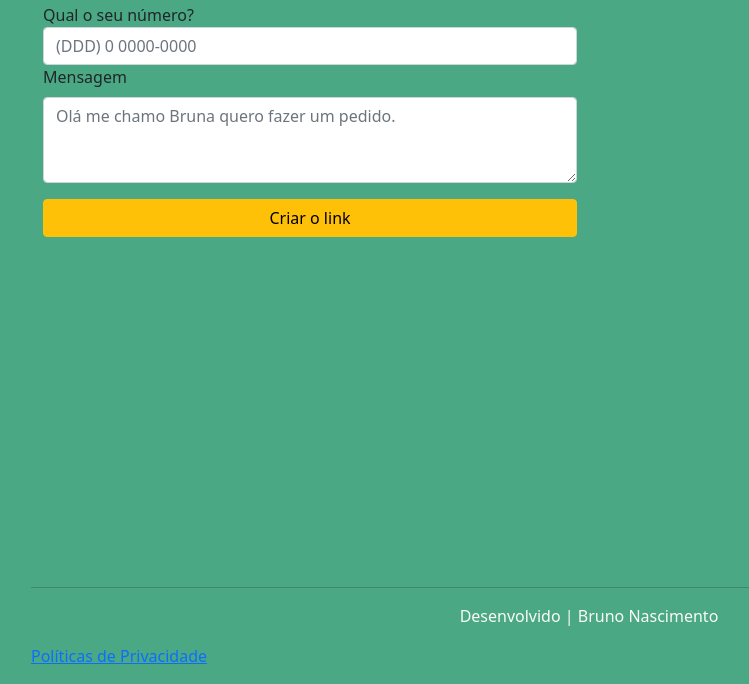
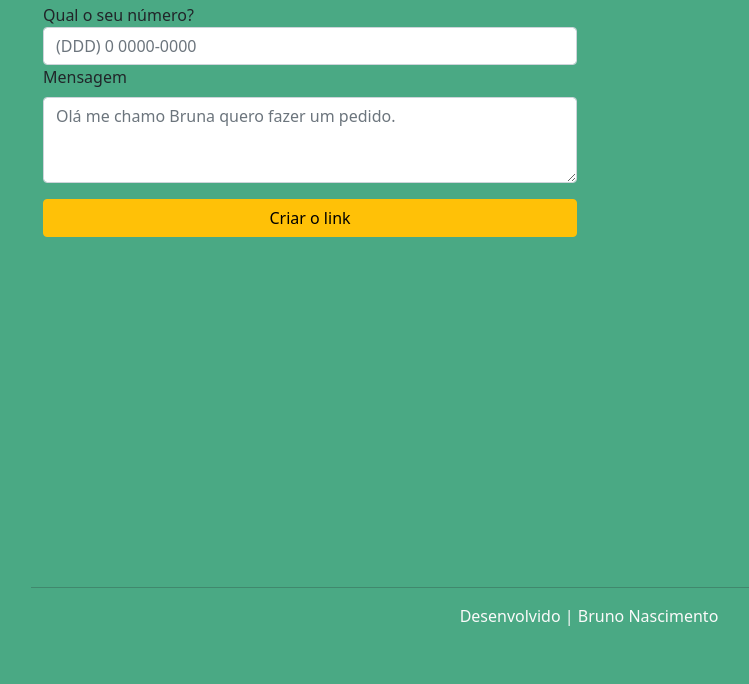
Before and after one commit to BrunoNascimentoBarbosa/GeradoLinkWhatsappGratis, a plain HTML site: page index.html in a window 1280 px wide. Shown: the part 149-833 px from the top of the page, without its empty margins (51-800 px from the left). After the commit the page ends 800 px from the top, so only its background shows below. Drawn offline with nearby package versions, Linux system fonts and the light colour scheme; a script that the page names is missing.

Commit message:
Ajuste no footer

```diff
--- a/index.html
+++ b/index.html
@@ -1,4 +1,4 @@
-<!doctype html>
+ <!doctype html>
 <html lang="en">
   <head>
 
@@ -14,11 +14,9 @@
   <style>
     body{
     background-color: #4AA984;
-
 }
 h1{
     color: white;
-
 }
 
 h5,h4{
@@ -161,7 +159,7 @@ p {
       <footer id="footer">
         <hr>
       <p style="text-align: center;">Desenvolvido | Bruno Nascimento</p>
-      <a href="#">Políticas de Privacidade</a>
+
       <p> </p>
     </footer>
 
```
